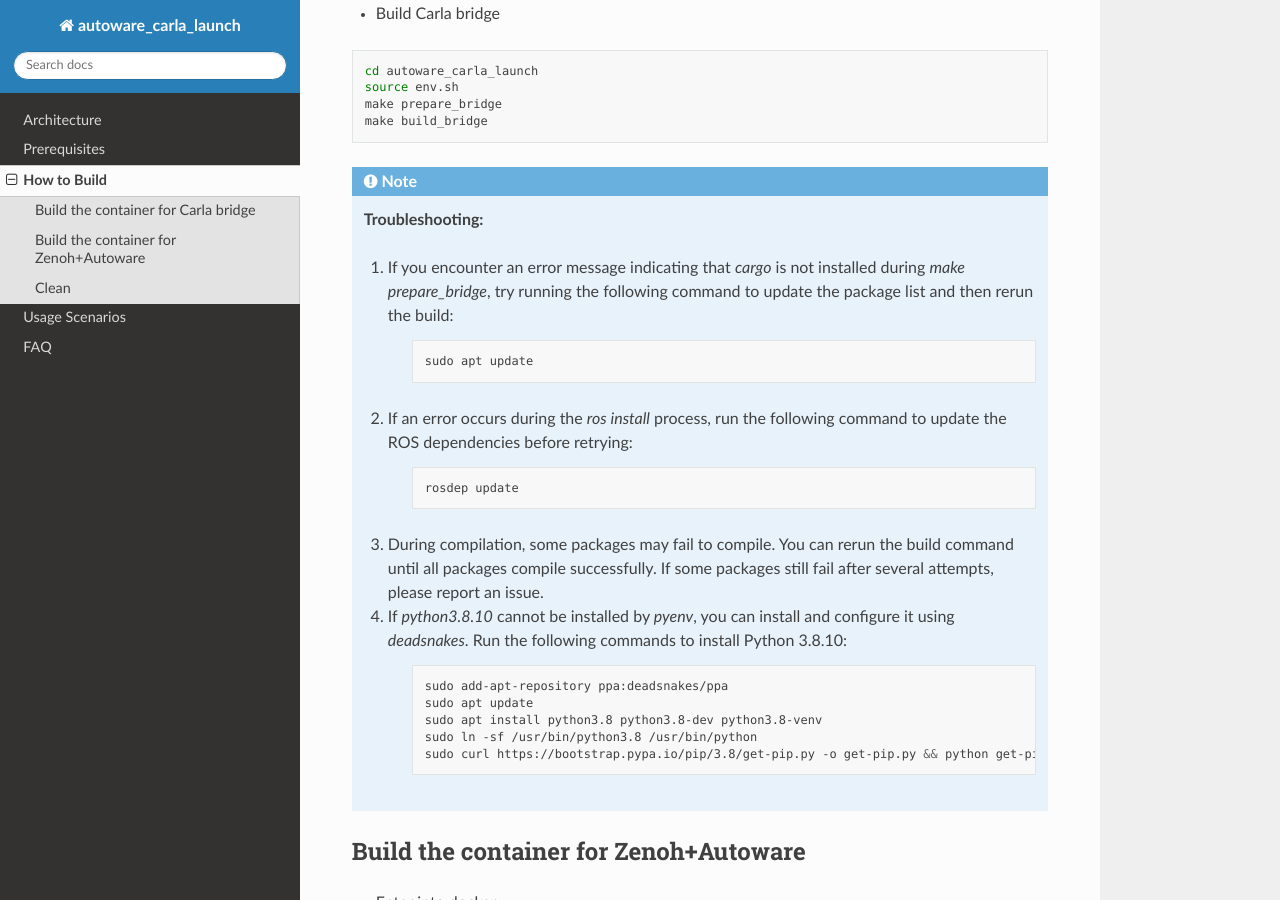
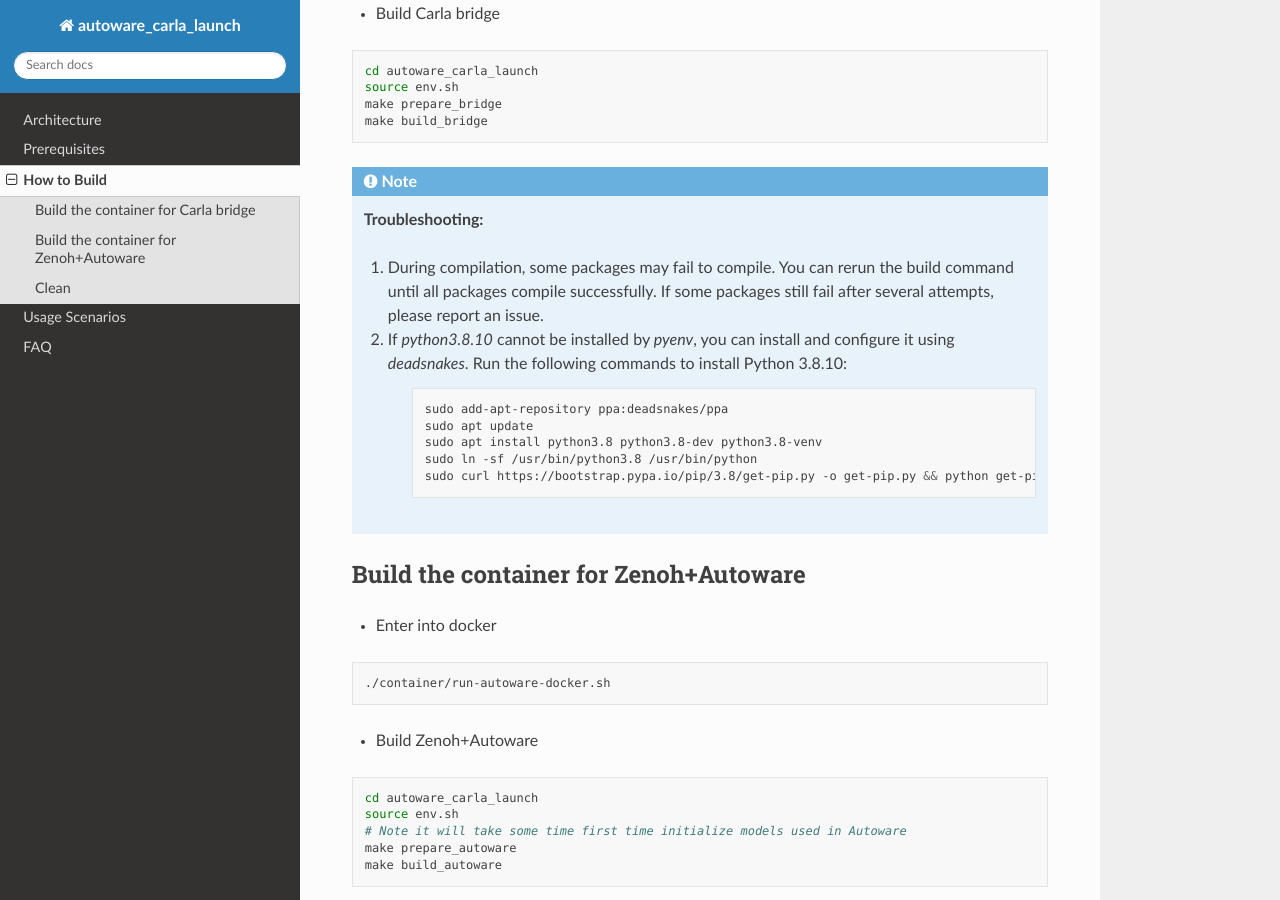
Before and after one commit to evshary/autoware_carla_launch, a Sphinx documentation site: the page built from docs/build.rst, in a window 1280 px wide and 900 px high, scrolled down 377 px. Built offline with Sphinx 7.4.7 and the Read the Docs theme 3.1.0, drawn with Linux system fonts in a browser that asks for light colours.

Commit message:
Remove some Troubleshooting

```diff
--- a/docs/build.rst
+++ b/docs/build.rst
@@ -25,21 +25,9 @@
 .. note::
     **Troubleshooting:**
 
-    1. If you encounter an error message indicating that `cargo` is not installed during `make prepare_bridge`, try running the following command to update the package list and then rerun the build:
+    1. During compilation, some packages may fail to compile. You can rerun the build command until all packages compile successfully. If some packages still fail after several attempts, please report an issue.
 
-        .. code-block:: bash
-
-            sudo apt update
-
-    2. If an error occurs during the `ros install` process, run the following command to update the ROS dependencies before retrying:
-
-        .. code-block:: bash
-
-            rosdep update
-
-    3. During compilation, some packages may fail to compile. You can rerun the build command until all packages compile successfully. If some packages still fail after several attempts, please report an issue.
-
-    4. If `python3.8.10` cannot be installed by `pyenv`, you can install and configure it using `deadsnakes`. Run the following commands to install Python 3.8.10:
+    2. If `python3.8.10` cannot be installed by `pyenv`, you can install and configure it using `deadsnakes`. Run the following commands to install Python 3.8.10:
 
         .. code-block:: bash
 
```
